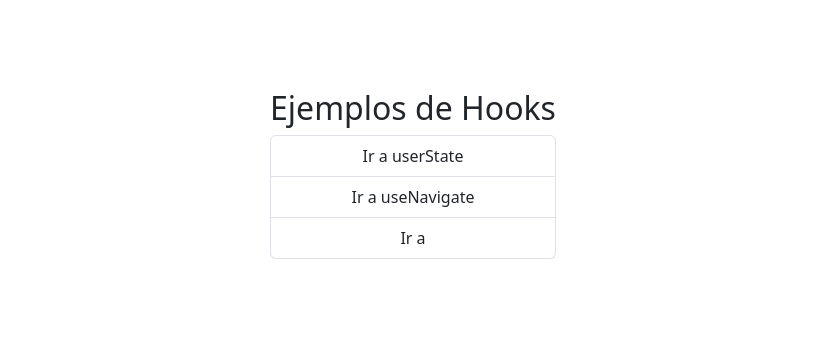
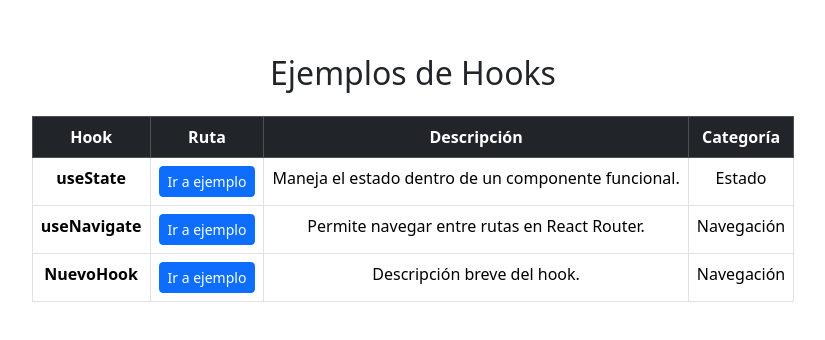
Before and after one commit to Luisa1201/projectclassreactvite, a React (Vite) app: page / in a window 1280 px wide. Shown: the part 226-566 px from the top of the page, without its empty margins (227-1052 px from the left). Built offline with nearby package versions, Linux system fonts and the light colour scheme.

Commit message:
Version 4 - table

```diff
--- a/src/App.jsx
+++ b/src/App.jsx
@@ -1,6 +1,6 @@
 import { BrowserRouter, Route, Routes } from 'react-router-dom'
 import './App.css'
-import HookUserState from './playground/HookUserState'
+import HookUseState from './playground/HookUseState'
 import HomeHooks from './playground/HomeHooks'
 import HookUseNavigate from './playground/HookUseNavigate'
 
@@ -10,7 +10,7 @@ function App() {
    <BrowserRouter>
       <Routes>
         <Route path='/' element={<HomeHooks />}></Route>
-         <Route path='/useState' element={<HookUserState />}></Route>
+         <Route path='/useState' element={<HookUseState />}></Route>
          <Route path='/useNavigate' element={<HookUseNavigate />}></Route>
       </Routes>
     </BrowserRouter>
--- a/src/playground/HomeHooks.jsx
+++ b/src/playground/HomeHooks.jsx
@@ -2,17 +2,48 @@ import React from "react";
 
 function HomeHooks(){
     return(
-        <div className="container justify-content-center aling-content-center">
-            <div className="text-center">
-                <h2>Ejemplos de Hooks</h2>
-                <div className="list-group">
-                <a href="/useState" className="list-group-item">Ir a userState</a>
-                <a href="/useNavigate" className="list-group-item">Ir a useNavigate </a>
-                <a href="#" className="list-group-item">Ir a </a>
-                </div>
 
-            </div>
+
+        <div className="container mt-4">
+             <h2 className="text-center mb-4">Ejemplos de Hooks</h2>
+             <table className="table table-bordered table-hover text-center">
+                <thead className="table-dark">
+                    <tr>
+                        <th>Hook</th>
+                        <th>Ruta</th>
+                        <th>Descripción</th>
+                        <th>Categoría</th>
+                    </tr>
+                </thead>
+                <tbody>
+                    <tr>
+                        <td><strong>useState</strong></td>
+                        <td><a href="/useState" className="btn btn-primary btn-sm">Ir a ejemplo</a></td>
+                        <td>Maneja el estado dentro de un componente funcional.</td>
+                        <td>Estado</td>
+                    </tr>
+                </tbody>
+                <tbody>
+                    <tr>
+                        <td><strong>useNavigate</strong></td>
+                        <td><a href="/useNavigate" className="btn btn-primary btn-sm">Ir a ejemplo</a></td>
+                        <td>Permite navegar entre rutas en React Router.</td>
+                        <td>Navegación</td>
+                    </tr>
+                </tbody>
+                <tbody>
+                    <tr>
+                        <td><strong>NuevoHook</strong></td>
+                        <td><a href="" className="btn btn-primary btn-sm">Ir a ejemplo</a></td>
+                        <td>Descripción breve del hook.</td>
+                        <td>Navegación</td>
+                    </tr>
+                </tbody>
+             </table>
+
         </div>
+
+
     );
 }
 
```
Also changed, not shown: src/playground/HookUseState.jsx (renamed from src/playground/HookUserState.jsx).
